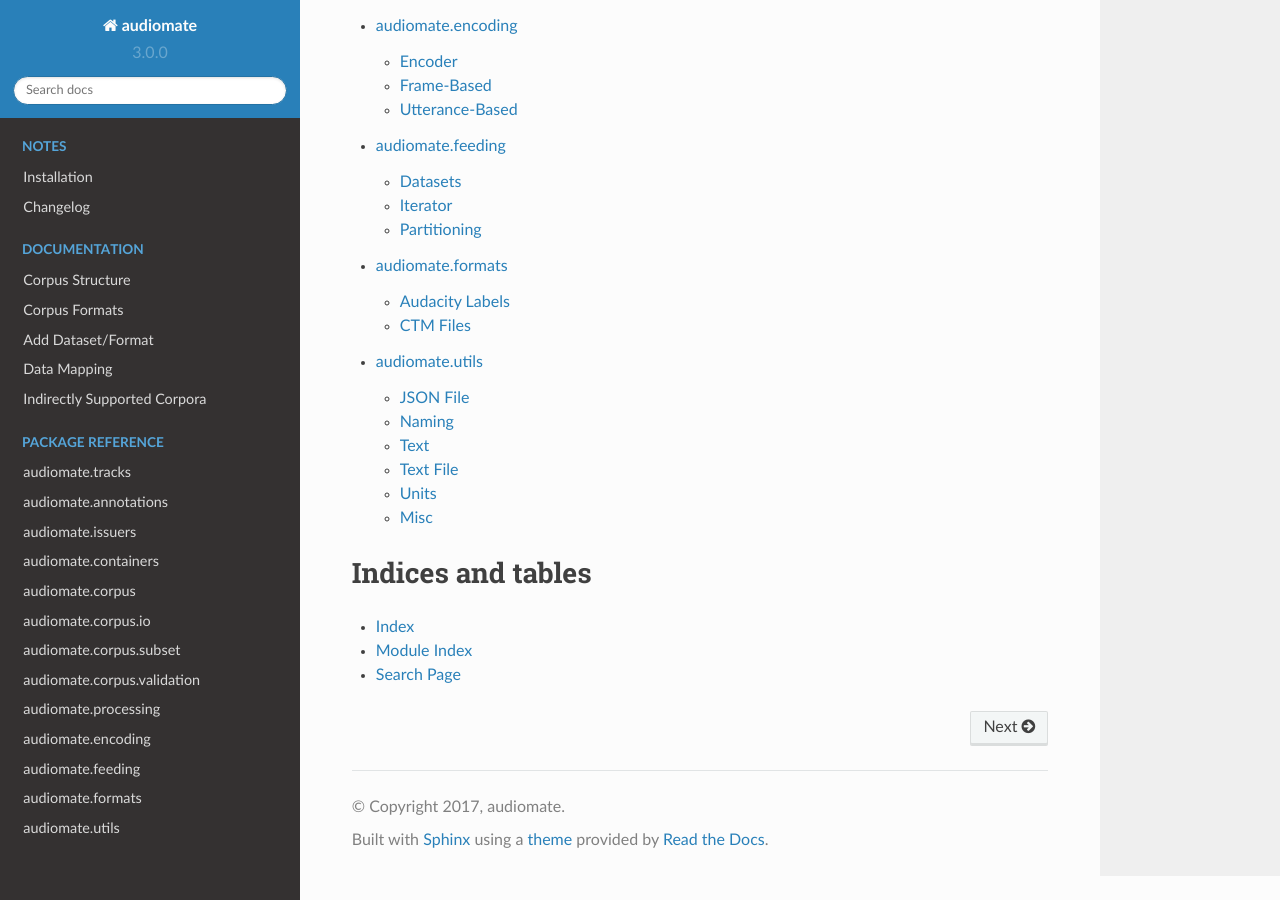
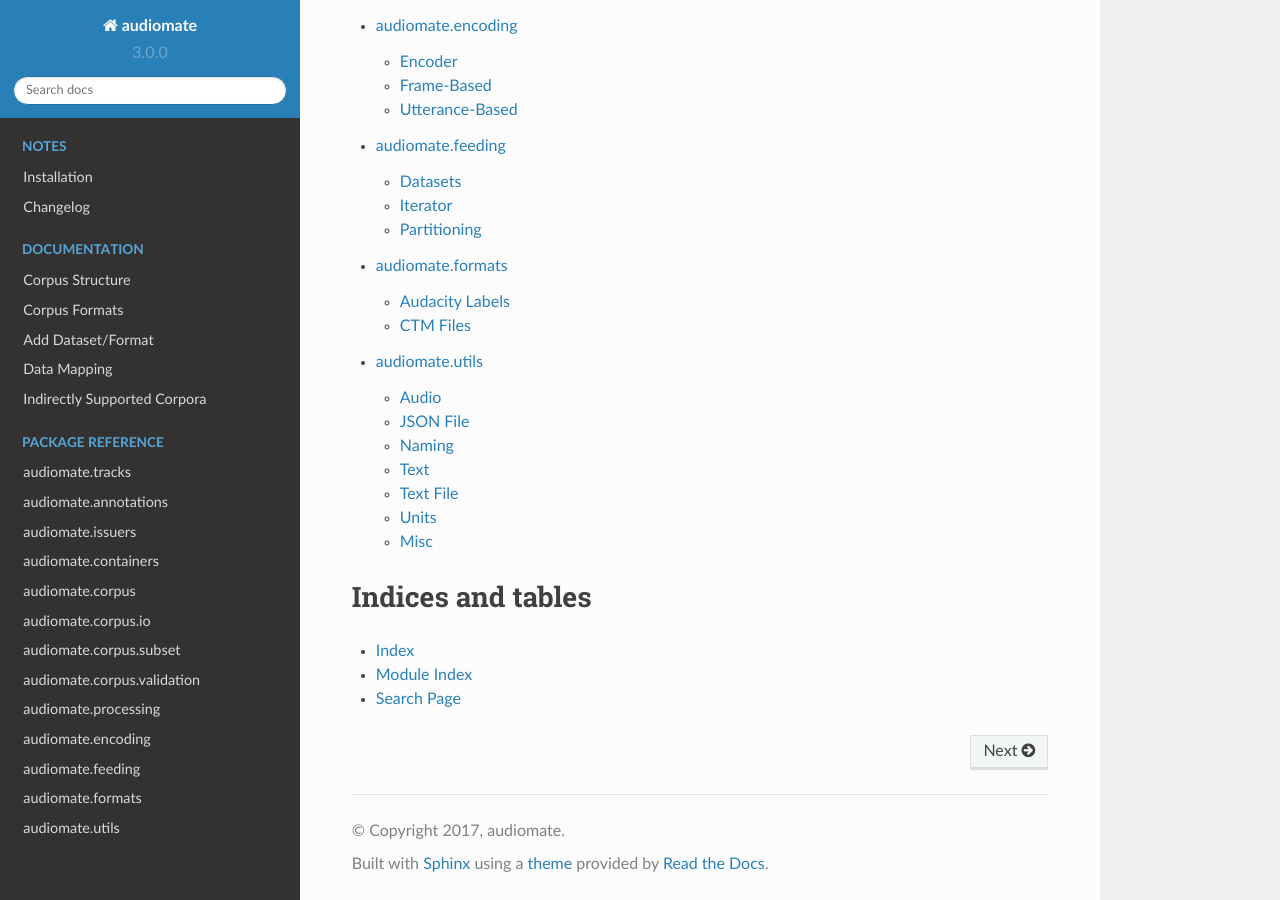
Before and after one commit to ynop/audiomate, a Sphinx documentation site: the page built from docs/index.rst, in a window 1280 px wide and 900 px high, scrolled down 2251 px. Built offline with Sphinx 7.4.7 and the Read the Docs theme 2.0.0, drawn with Linux system fonts in a browser that asks for light colours.

Commit message:
Add utils.audio to docs (fixes #80)

```diff
--- a/docs/reference/utils.rst
+++ b/docs/reference/utils.rst
@@ -1,5 +1,11 @@
 audiomate.utils
 ===============
+
+Audio
+-----
+
+.. automodule:: audiomate.utils.audio
+    :members:
 
 JSON File
 ---------
```
